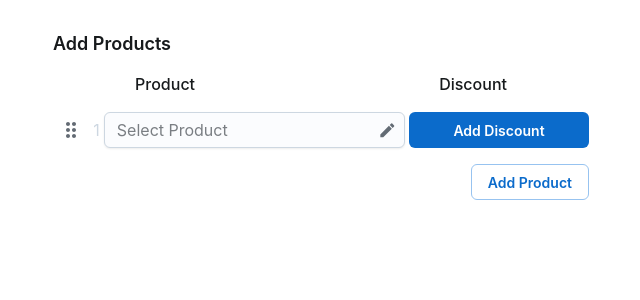
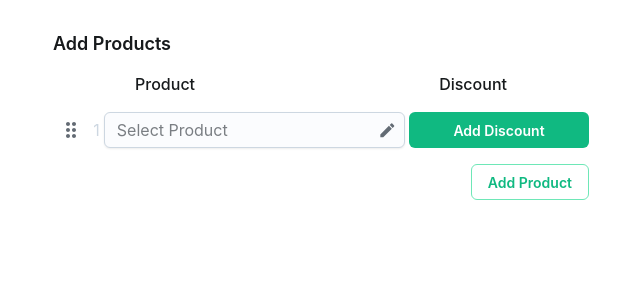
Before and after one commit to GeorginReji/monkcommerce-assignment, a React (Vite) app: page / in a window 1280 px wide. Shown: the top 300 px of the page, without its empty margins (319-959 px from the left). Built offline with nearby package versions, Linux system fonts and the light colour scheme.

Commit message:
update global themes

```diff
--- a/src/App.tsx
+++ b/src/App.tsx
@@ -169,7 +169,6 @@ const ProductItem: React.FC<ProductItemProps> = React.memo(
 
 		// Drag and drop handlers
 		const handleDragStart = (e: React.DragEvent<HTMLDivElement>) => {
-			// Set the dragged item's index as data
 			e.dataTransfer?.setData('text/plain', productIndex.toString());
 			setIsDragging(true);
 
@@ -231,21 +230,15 @@ const ProductItem: React.FC<ProductItemProps> = React.memo(
 		const handleVariantReorder = useCallback(
 			(productIndex: number, reorderedVariants: Variant[]) => {
 				setProductMap((prevMap) => {
-					// Create a new map to avoid direct mutation
 					const newMap = new Map(prevMap);
-
-					// Get the current product
 					const product = newMap.get(productIndex);
 
 					// Update the product's variants if the product exists
 					if (product) {
-						// Create a new product object with updated variants
 						const updatedProduct = {
 							...product,
 							variants: reorderedVariants,
 						};
-
-						// Set the updated product in the map
 						newMap.set(productIndex, updatedProduct);
 					}
 
@@ -377,7 +370,6 @@ const ProductVariantsAccordion: React.FC<ProductVariantsAccordionProps> = ({
 	const [draggedVariant, setDraggedVariant] = useState<number | null>(null);
 	const [isExpanded, setIsExpanded] = useState<boolean>(false);
 
-	// Sync local variants with prop variants
 	useEffect(() => {
 		setLocalVariants(variants);
 	}, [variants]);
@@ -397,7 +389,7 @@ const ProductVariantsAccordion: React.FC<ProductVariantsAccordionProps> = ({
 	};
 
 	const handleDragOver = (e: React.DragEvent<HTMLDivElement>) => {
-		e.preventDefault(); // Necessary to allow dropping
+		e.preventDefault();
 	};
 
 	const handleDrop = (
@@ -408,19 +400,16 @@ const ProductVariantsAccordion: React.FC<ProductVariantsAccordionProps> = ({
 
 		if (draggedVariant === null || draggedVariant === targetIndex) return;
 
-		// Create a copy of variants to manipulate
 		const updatedVariants = [...localVariants];
 
 		// Remove the dragged variant
 		const [removedVariant] = updatedVariants.splice(draggedVariant, 1);
-
-		// Insert at the new position
 		updatedVariants.splice(targetIndex, 0, removedVariant);
 
 		// Update local state
 		setLocalVariants(updatedVariants);
 
-		// Call onVariantReorder if provided
+		// Update parent state
 		if (onVariantReorder) {
 			onVariantReorder(updatedVariants);
 		}
--- a/src/Styles/joy_themes.ts
+++ b/src/Styles/joy_themes.ts
@@ -1,6 +1,54 @@
 import { extendTheme } from '@mui/joy';
 
 export const globalTheme = extendTheme({
+	colorSchemes: {
+		light: {
+		  palette: {
+			primary: {
+			  // Credit:
+			  // https://github.com/tailwindlabs/tailwindcss/blob/master/src/public/colors.js
+				50: '#ecfdf5',
+				100: '#d1fae5',
+				200: '#a7f3d0',
+				300: '#6ee7b7',
+				400: '#34d399',
+				500: '#10b981',
+				600: '#059669',
+				700: '#047857',
+				800: '#065f46',
+				900: '#064e3b',
+
+			  // Adjust the global variant tokens as you'd like.
+			  // The tokens should be the same for all color schemes.
+			  plainColor: "var(--joy-palette-primary-500, #10b981)",
+			  plainHoverBg: "var(--joy-palette-primary-100, #d1fae5)",
+			  plainActiveBg: "var(--joy-palette-primary-200, #a7f3d0)",
+			  plainDisabledColor: "var(--joy-palette-neutral-400, #9FA6AD)",
+			  outlinedColor: "var(--joy-palette-primary-500, #10b981)",
+			  outlinedBorder: "var(--joy-palette-primary-300, #6ee7b7)",
+			  outlinedHoverBg: "var(--joy-palette-primary-100, #d1fae5)",
+			  outlinedActiveBg: "var(--joy-palette-primary-200, #a7f3d0)",
+			  outlinedDisabledColor: "var(--joy-palette-neutral-400, #9FA6AD)",
+			  outlinedDisabledBorder: "var(--joy-palette-neutral-200, #DDE7EE)",
+			  softColor: "var(--joy-palette-primary-700, #047857)",
+			  softBg: "var(--joy-palette-primary-100, #d1fae5)",
+			  softHoverBg: "var(--joy-palette-primary-200, #a7f3d0)",
+			  softActiveColor: "var(--joy-palette-primary-800, #065f46)",
+			  softActiveBg: "var(--joy-palette-primary-300, #6ee7b7)",
+			  softDisabledColor: "var(--joy-palette-neutral-400, #9FA6AD)",
+			  softDisabledBg: "var(--joy-palette-neutral-50, #FBFCFE)",
+			  solidColor: "var(--joy-palette-common-white, #FFF)",
+			  solidBg: "var(--joy-palette-primary-500, #10b981)",
+			  solidHoverBg: "var(--joy-palette-primary-600, #059669)",
+			  solidActiveBg: "var(--joy-palette-primary-700, #047857)",
+			  solidDisabledColor: "var(--joy-palette-neutral-400, #9FA6AD)",
+			  solidDisabledBg: "var(--joy-palette-neutral-100, #F0F4F8)",
+			  mainChannel: "16 185 129",
+			  lightChannel: "209 250 229",
+			  darkChannel: "4 120 87",
+			},
+		  },
+		}},
 	components: {
 		JoySheet: {
 			styleOverrides: {
```
